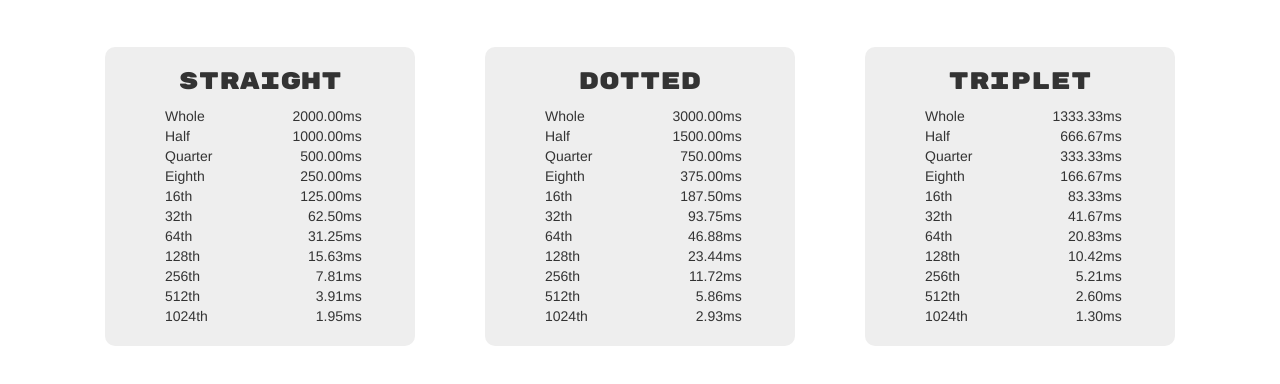
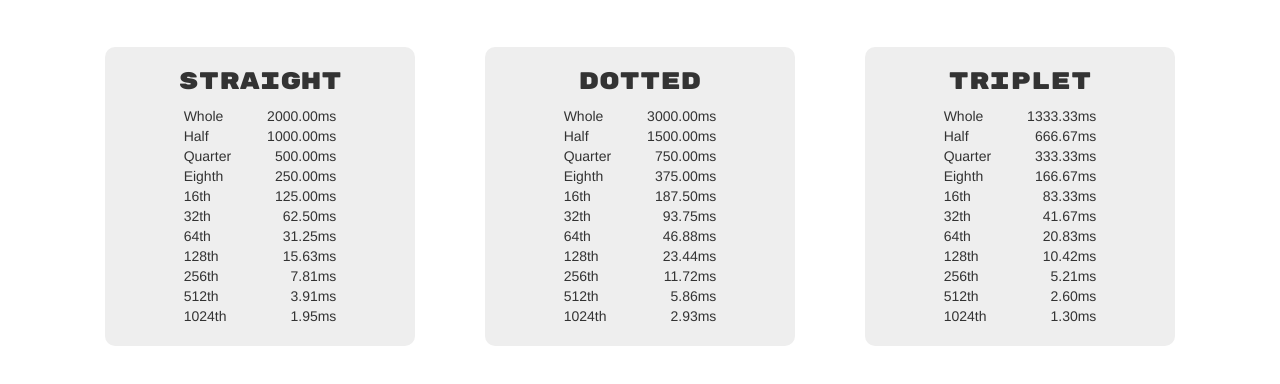
Before and after one commit to nanstey/bpm2ms.js, a plain HTML site: page index.html in a window 1280 px wide. Shown: the part 262-646 px from the top of the page. Drawn offline with nearby package versions, Linux system fonts and the light colour scheme.

Commit message:
removed node modules, reduced tr padding

```diff
--- a/bpm2ms.html
+++ b/index.html
@@ -33,7 +33,7 @@
       margin: 0 auto;
     }
     td {
-      padding: 0 40px;
+      padding: 0 18px;
     }
     .right {
       text-align: right;
```
Also changed, not shown: package.json (deleted, +0 -15 lines).
